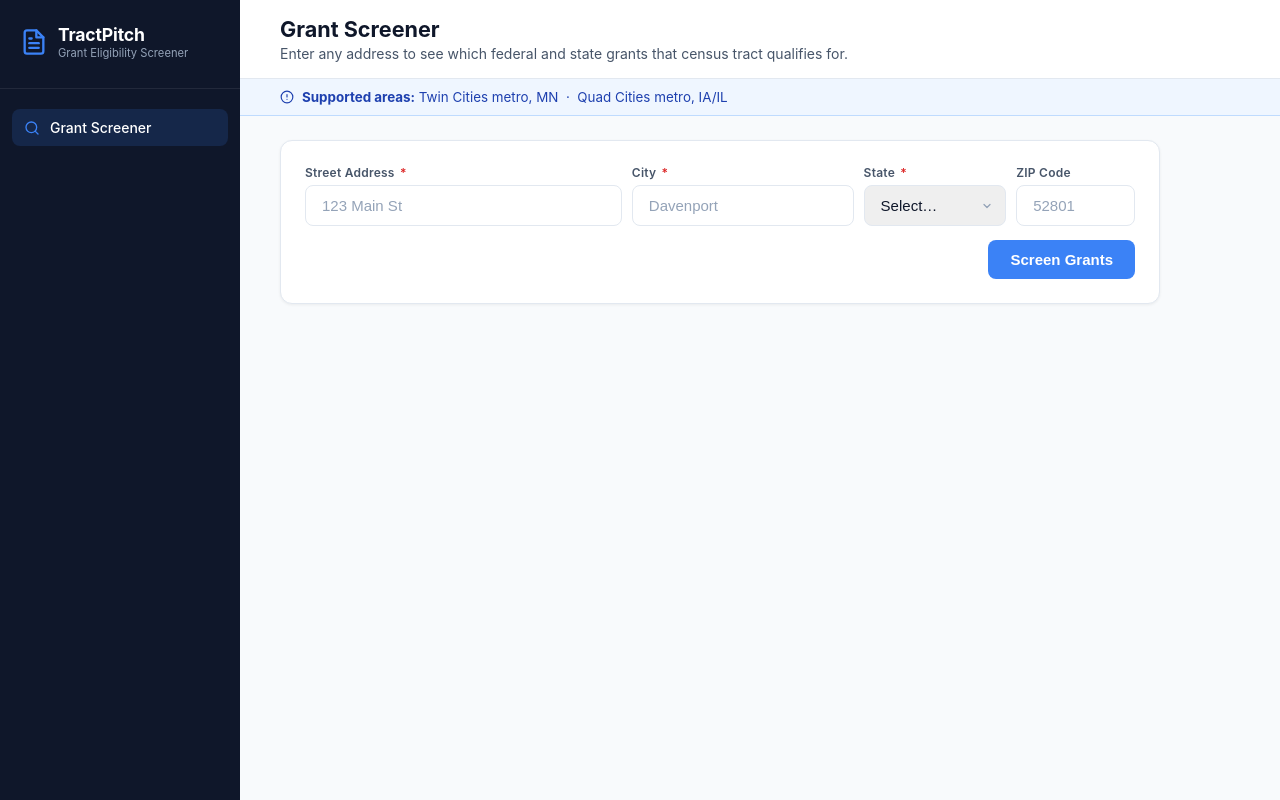
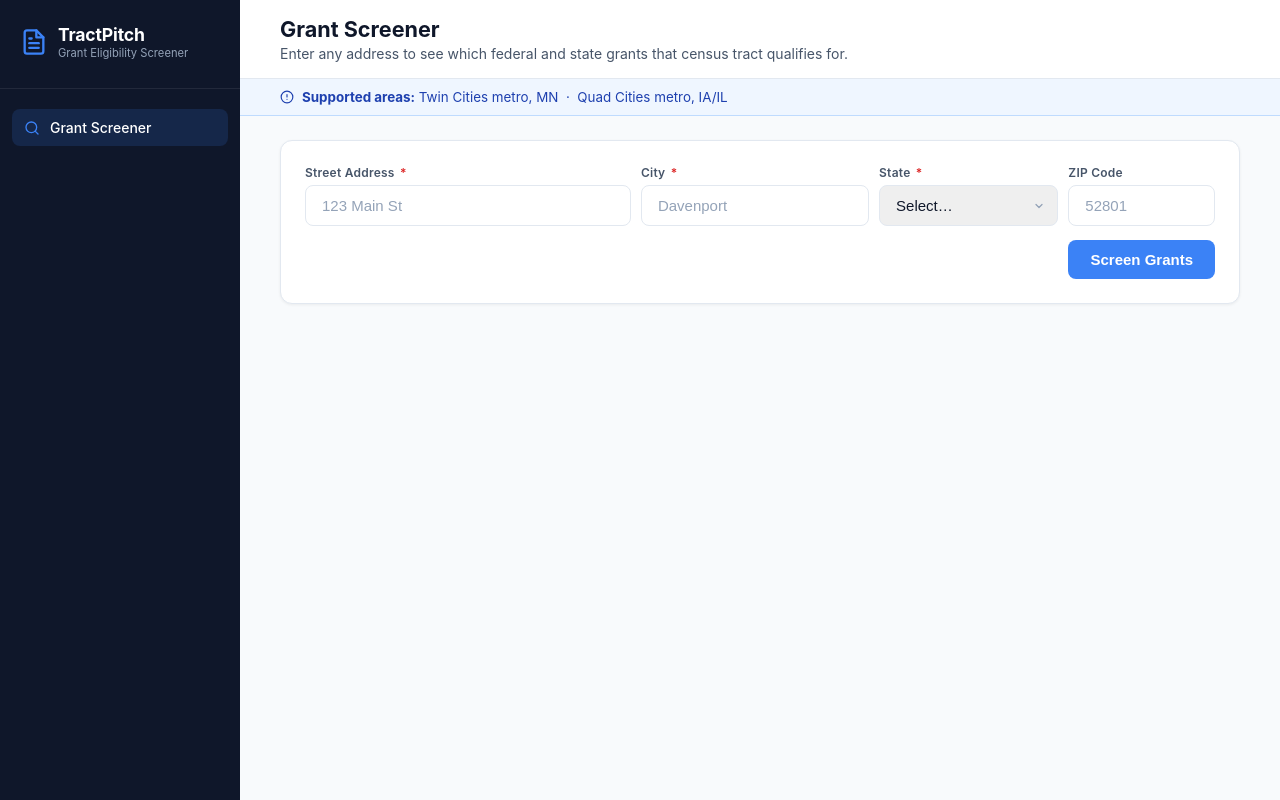
Before and after one commit to hpratap95/tractpitch, a FastAPI app: page /screener in a window 1280 px wide. Run offline with FastAPI, Linux system fonts and the light colour scheme.

Commit message:
Full-width layout and wider state/zip columns in screener
- Remove max-width: 960px constraint on .content so page fills screen
- Widen state column (0.9fr → 1.1fr) to fit "MN — Minnesota" without clipping

Co-Authored-By: Claude Sonnet 4.6 <noreply@anthropic.com>

```diff
--- a/app/templates/index.html
+++ b/app/templates/index.html
@@ -126,7 +126,7 @@
 
     .content {
       padding: 24px 40px 40px;
-      max-width: 960px;
+      width: 100%;
     }
 
     /* ── Disclaimer ──────────────────────────────────── */
@@ -158,7 +158,7 @@
 
     .address-grid {
       display: grid;
-      grid-template-columns: 2fr 1.4fr 0.9fr 0.75fr;
+      grid-template-columns: 2fr 1.4fr 1.1fr 0.9fr;
       gap: 10px;
       margin-bottom: 14px;
     }
```
